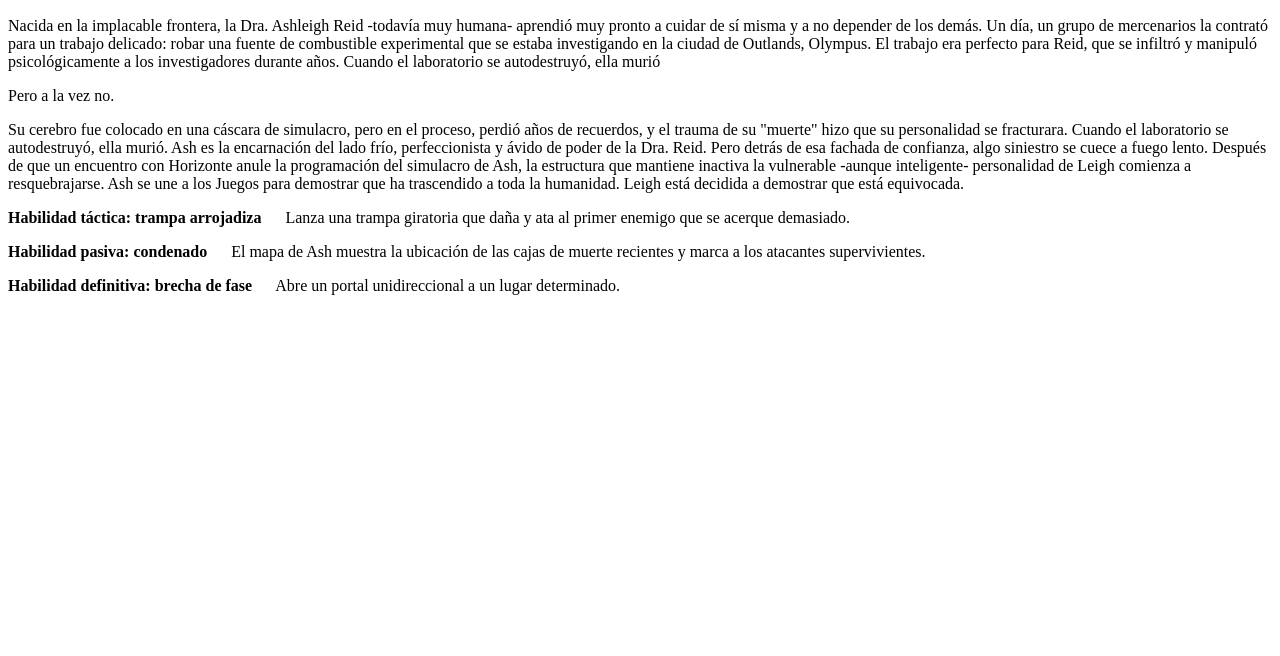
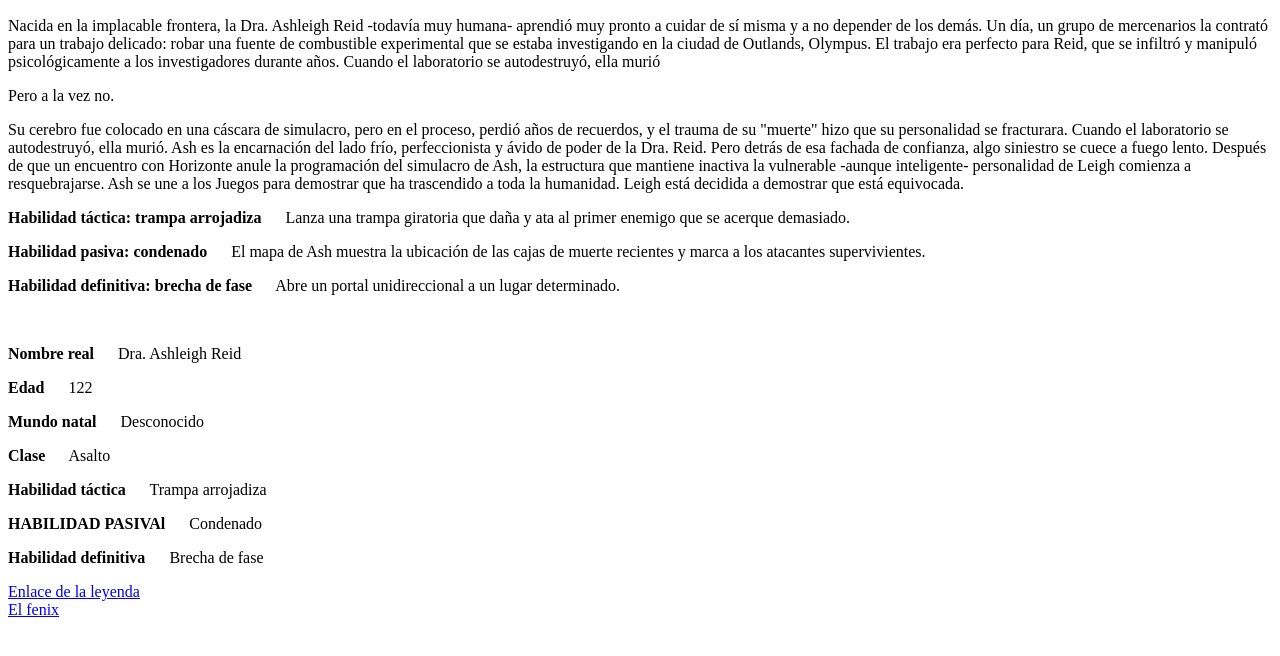
Before and after one commit to Madima04/DIW_Mario, a plain HTML site: page index.html in a window 1280 px wide. Shown: the part 110-766 px from the top of the page. Drawn offline with Linux system fonts and the light colour scheme.

Commit message:
Terminado el personaje de apex y creado el de lol

```diff
--- a/index.html
+++ b/index.html
@@ -27,9 +27,22 @@
         personalidad de Leigh comienza a resquebrajarse. Ash se une a los Juegos para demostrar que ha trascendido a
         toda la humanidad. Leigh está decidida a demostrar que está equivocada.</p>
 
-    <p><b>Habilidad táctica: trampa arrojadiza</b> &emsp; Lanza una trampa giratoria que daña y ata al primer enemigo que se acerque demasiado.</p>
-    <p><b>Habilidad pasiva: condenado</b> &emsp; El mapa de Ash muestra la ubicación de las cajas de muerte recientes y marca a los atacantes supervivientes.</p>
+    <p><b>Habilidad táctica: trampa arrojadiza</b> &emsp; Lanza una trampa giratoria que daña y ata al primer enemigo
+        que se acerque demasiado.</p>
+    <p><b>Habilidad pasiva: condenado</b> &emsp; El mapa de Ash muestra la ubicación de las cajas de muerte recientes y
+        marca a los atacantes supervivientes.</p>
     <p><b>Habilidad definitiva: brecha de fase</b> &emsp; Abre un portal unidireccional a un lugar determinado.</p>
+    <br>
+    <p><b>Nombre real</b> &emsp; Dra. Ashleigh Reid</p>
+    <p><b>Edad</b> &emsp; 122</p>
+    <p><b>Mundo natal</b> &emsp; Desconocido</p>
+    <p><b>Clase</b> &emsp; Asalto</p>
+    <p><b>Habilidad táctica</b> &emsp; Trampa arrojadiza</p>
+    <p><b>HABILIDAD PASIVAl</b> &emsp; Condenado</p>
+    <p><b>Habilidad definitiva</b> &emsp; Brecha de fase</p>
+    <a href="https://www.ea.com/es-es/games/apex-legends/about/characters/ash">Enlace de la leyenda</a>
+    <br>
+    <a href="anivia.html">El fenix</a>
 </body>
 
 </html>
```
Also changed, not shown: anivia.html (added, +14 -0 lines).
